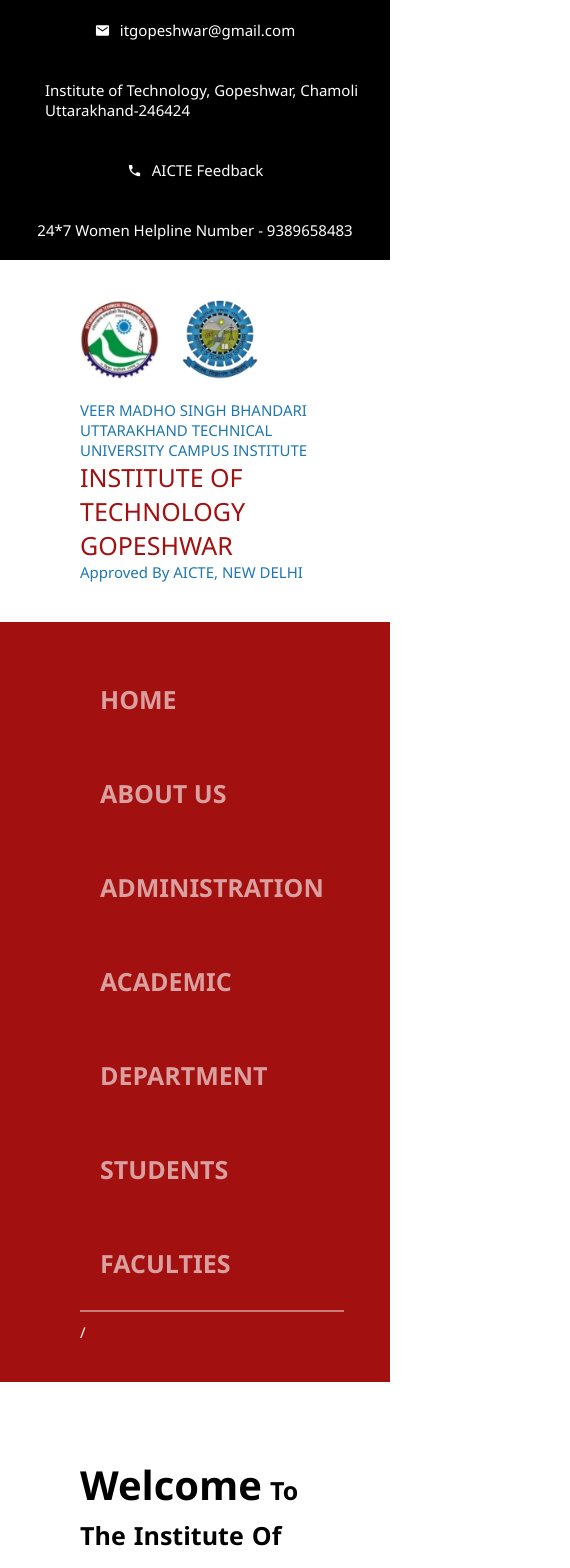
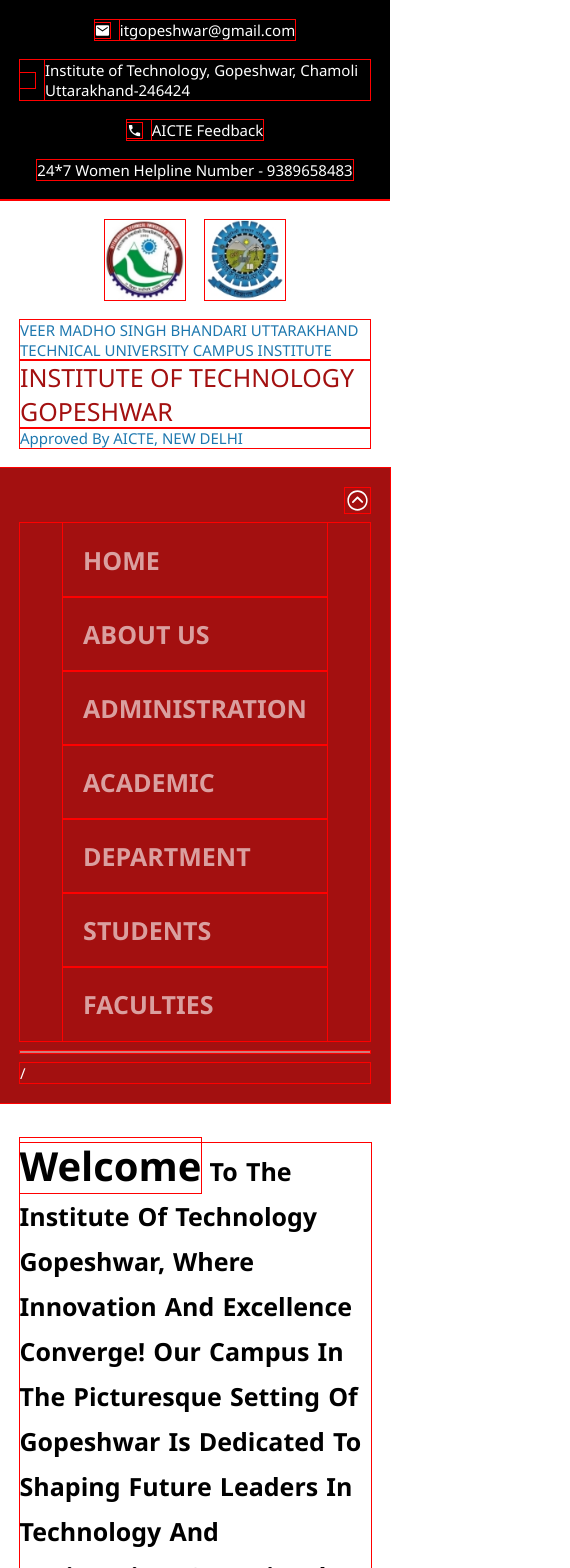
Before and after one commit to AkshanshChauhan17/itg-react-website, a React (Vite) app: page / in a window 390 px wide. Shown: the top 1568 px of the page, 570 px wide, since content can reach past the window. Built offline with nearby package versions, Linux system fonts and the light colour scheme; some icons are missing.

Commit message:
media query applied

```diff
--- a/src/App.jsx
+++ b/src/App.jsx
@@ -5,10 +5,16 @@
 import NavLinks from './coms/nav/links';
 
 function App() {
+  const [scrollVal, setScrollVal] = useState();
+
+  window.onscroll = () =>{
+    setScrollVal(window.scrollY); console.log(scrollVal);
+  }
+
   return (
     <div className='main'>
       <Nav />
-      <NavLinks />
+      <NavLinks sv={scrollVal} />
       <Home />
     </div>
   )
--- a/src/App.scss
+++ b/src/App.scss
@@ -94,6 +94,15 @@
     gap: 10px;
     padding: 40px 80px;
     background-color: #A31010;
+    .close {
+        color: white;
+        justify-self: right;
+        cursor: pointer;
+        font-size: 25px;
+    }
+    .close:active {
+        color: rgb(193, 0, 0);
+    }
     .upper {
         gap: 20px;
         display: flex;
@@ -121,25 +130,28 @@
         justify-content: center;
         border-bottom: 1px solid #A31010;
         .left {
+            width: calc(100vw /1.618);
             margin: 80px;
             flex: 1.618;
             word-spacing: 1.618px;
             line-height: 45px;
         }
         .right {
-            height: 600px;
+            width: calc(100vw * 0.382);
+            object-fit: cover;
         }
     }
     .second {
         padding: 40px 80px;
         display: grid;
         gap: 40px;
+        flex-wrap: wrap;
         .m-section {
             display: flex;
-            justify-content: space-between;
-            gap: 20px;
+            justify-content: center;
+            gap: 40px;
             flex-wrap: wrap;
-            zoom: 60%;
+            zoom: 50%;
         }
     }
 }
@@ -188,3 +200,159 @@
         padding: 20px;
     }
 }
+
+@media (max-width: 700px) {
+    .home {
+        position: relative;
+        .welcome {
+            display: grid;
+            justify-items: center;
+            border-bottom: 1px solid #A31010;
+            padding-bottom: 40px;
+            .left {
+                width: 90%;
+                margin: 40px 20px;
+                flex: 1.618;
+                word-spacing: 1.618px;
+                line-height: 45px;
+            }
+            .right {
+                width: 90%;
+                object-fit: cover;
+            }
+        }
+        .second {
+            padding: 40px 0px;
+            display: grid;
+            gap: 40px;
+            flex-wrap: wrap;
+            justify-items: center;
+            .m-section {
+                width: 90%;
+                display: flex;
+                justify-content: center;
+                gap: 40px;
+                flex-wrap: wrap;
+                zoom: 60%;
+            }
+        }
+    }
+    .nav {
+        .upper-nav {
+            background-color: black;
+            padding: 20px;
+            display: flex;
+            align-items: center;
+            justify-content: center;
+            gap: 20px;
+            flex-wrap: wrap;
+            .link-section {
+                display: flex;
+                align-items: center;
+                color: white;
+                gap: 10px;
+            }
+        }
+        .mid-nav {
+            padding: 20px;
+            gap: 20px;
+            display: flex;
+            align-items: center;
+            justify-content: center;
+            flex-wrap: wrap;
+            background-color: white;
+            .logo {
+                width: 80px;
+                height: 80px;
+            }
+            .info {
+                display: flex;
+                flex-direction: column;
+                flex-wrap: wrap;
+                justify-content: space-evenly;
+            }
+        }
+    }
+    .announcement-bar {
+        width: 90%;
+        display: grid;
+        justify-items: center;
+        gap: 5px;
+        .left {
+            display: flex;
+            align-items: center;
+            gap: 10px;
+            width: 100%;
+            color: white;
+            padding: 10px 0px;
+            background-color: rgb(0, 0, 0);
+            justify-content: center;
+        }
+        .mid {
+            display: flex;
+            align-items: center;
+            padding: 10px 0px;
+            margin: 0px;
+            box-shadow: inset 0px 0px 10px rgb(169, 169, 169);
+            background-color: #DFDFDF;
+            text-wrap: nowrap;
+            overflow: hidden;
+        }
+        .right {
+            display: flex;
+            align-items: center;
+            width: 100%;
+            padding: 10px 0px;
+            color: white;
+            justify-content: center;
+            background-color: #A31010;
+        }
+    }
+    .small-card {
+        outline: 1px solid rgb(161, 161, 161);
+        width: 400px;
+        .upper {
+            width: 100%;
+        }
+        .lower {
+            text-align: center;
+            padding: 20px;
+        }
+    }
+    .nav-links {
+        z-index: 10;
+        position: sticky;
+        top: 0px;
+        display: grid;
+        gap: 10px;
+        padding: 20px;
+        background-color: #A31010;
+        .close {
+            color: white;
+            justify-self: right;
+            cursor: pointer;
+            font-size: 25px;
+        }
+        .close:active {
+            color: rgb(193, 0, 0);
+        }
+        .upper {
+            gap: 0px;
+            display: grid;
+            flex-wrap: wrap;
+            align-items: center;
+            justify-content: center;
+            p {
+                padding: 20px;
+                cursor: pointer;
+                font-size: 25px;
+            }
+            p:hover {
+                color: #ffffff;
+            }
+        }
+        .lower {
+            color: white;
+        }
+    }
+}
--- a/src/coms/nav/links/index.jsx
+++ b/src/coms/nav/links/index.jsx
@@ -1,10 +1,15 @@
 import { useState } from "react"
+import { IoIosArrowDropup, IoIosArrowDropdown } from "react-icons/io";
 
-export default function NavLinks() {
+export default function NavLinks({sv}) {
     const [navLink, setNavLink] = useState("");
+    const [navClosed, setNavClosed] = useState(false);
     return (
-        <div className="nav-links">
-            <div className="upper">
+        <div className="nav-links" style={navClosed ? {padding: "10px 80px"}:null}>
+            {
+                navClosed ? <IoIosArrowDropdown className="close" onClick={()=>setNavClosed(false)}/> : <IoIosArrowDropup className="close" onClick={()=>setNavClosed(true)}/>
+            }
+            <div className="upper" style={navClosed ? {display: "none", padding: 0} : null}>
                 <p className={navLink==="HOME" ? "fs-mid bx active" : "fs-mid bx unactive"} onClick={(e)=>setNavLink(e.target.innerText)}>HOME</p>
                 <p className={navLink==="ABOUT US" ? "fs-mid bx active" : "fs-mid bx unactive"} onClick={(e)=>setNavLink(e.target.innerText)}>ABOUT US</p>
                 <p className={navLink==="ADMINISTRATION" ? "fs-mid bx active" : "fs-mid bx unactive"} onClick={(e)=>setNavLink(e.target.innerText)}>ADMINISTRATION</p>
@@ -13,8 +18,14 @@
                 <p className={navLink==="STUDENTS" ? "fs-mid bx active" : "fs-mid bx unactive"} onClick={(e)=>setNavLink(e.target.innerText)}>STUDENTS</p>
                 <p className={navLink==="FACULTIES" ? "fs-mid bx active" : "fs-mid bx unactive"} onClick={(e)=>setNavLink(e.target.innerText)}>FACULTIES</p>
             </div>
-            <hr />
-            <p className="lower fs-small">/{navLink}</p>
+            {
+                navClosed ?
+                null :
+                <>
+                    <hr />
+                    <p className="lower fs-small">/{navLink}</p>
+                </>
+            }
         </div>
     )
 }
--- a/src/index.css
+++ b/src/index.css
@@ -1,6 +1,6 @@
 * {
   padding: 0px;
   margin: 0px;
-  outline: 0px solid red;
+  outline: 1px solid red;
   font-family: 'Segoe UI';
 }
```
